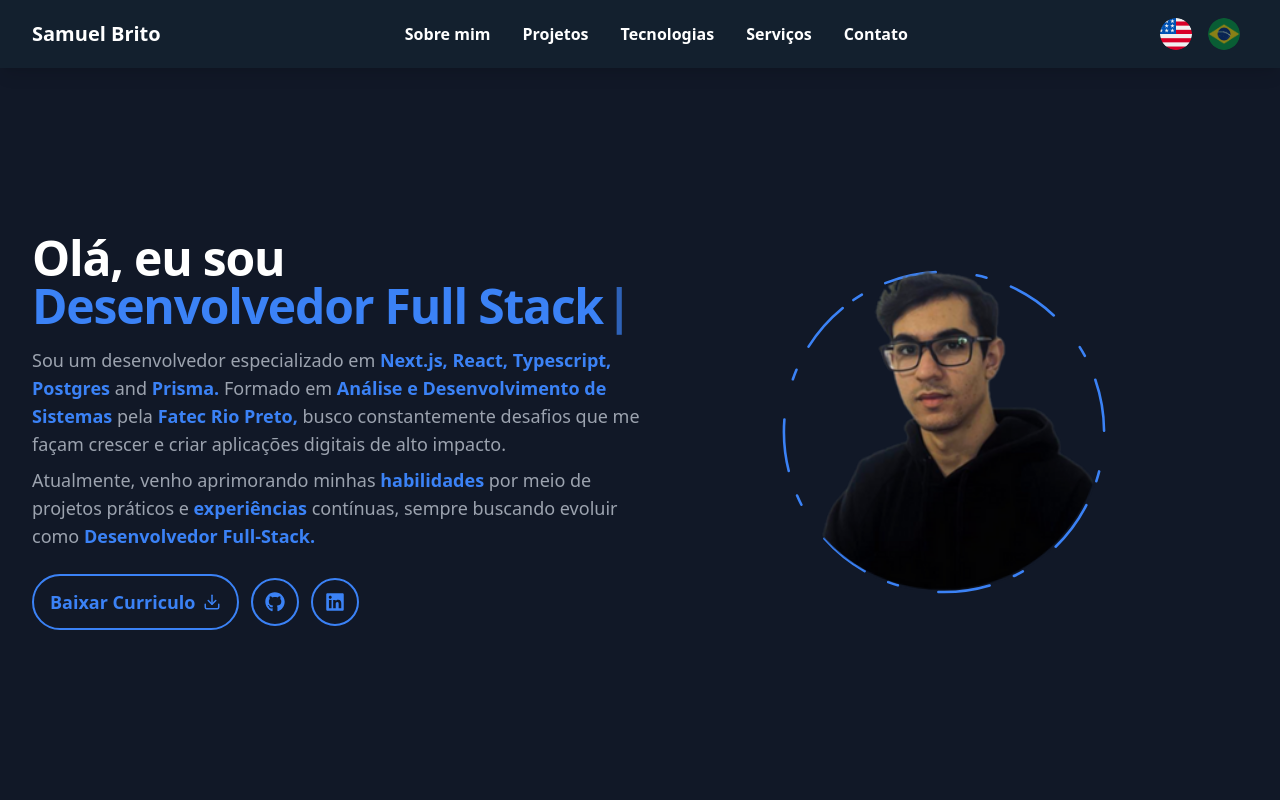
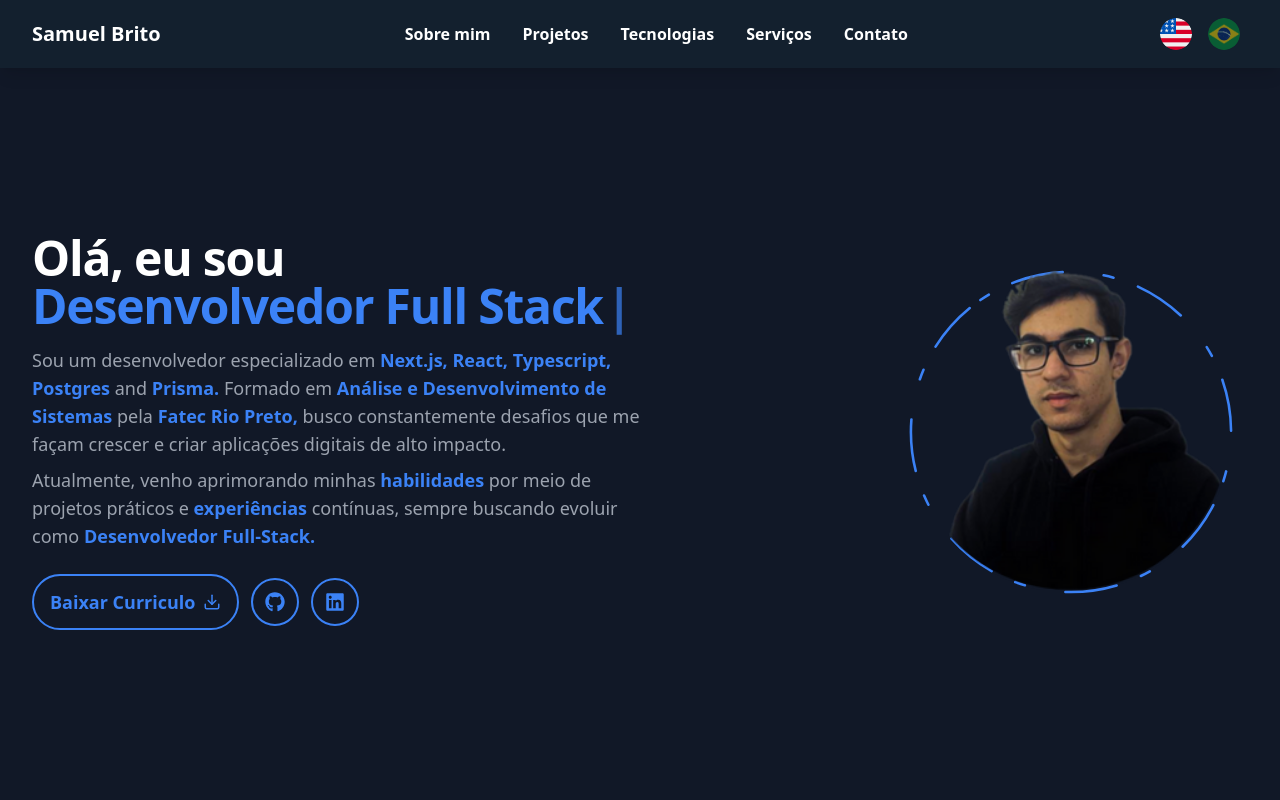
Before and after one commit to DevSamuelBrito/newportifolio, a Next.js app: page / in a window 1280 px wide. Shown: the top 800 px of the page. Built offline with nearby package versions, Linux system fonts and the light colour scheme; what tailwindcss-animated would draw is missing.

Commit message:
update: ajuda a imagem para a esquerda em telas maiores

```diff
--- a/src/app/components/Hero/index.tsx
+++ b/src/app/components/Hero/index.tsx
@@ -112,7 +112,7 @@ export function Hero({ onDownloadClick }: HeroProps) {
             whileInView={{ opacity: 1, x: 0 }}
             transition={{ duration: 0.8, ease: "easeOut" }}
             viewport={{ once: true, amount: 0.2 }}
-            className="hidden lg:col-span-6 lg:flex justify-center items-center">
+            className="hidden lg:col-span-6 lg:flex justify-center items-center xl:justify-end">
             <Photo />
             {/* <Image
               src={img}
```
Also changed, not shown: 1 other file (tests, documents, lock files or other folders).
